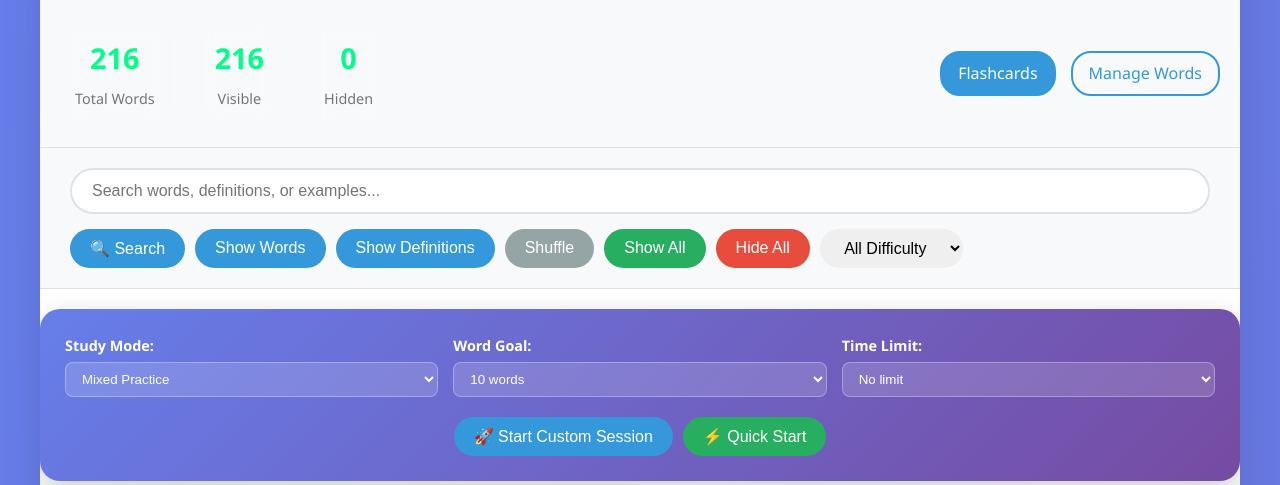
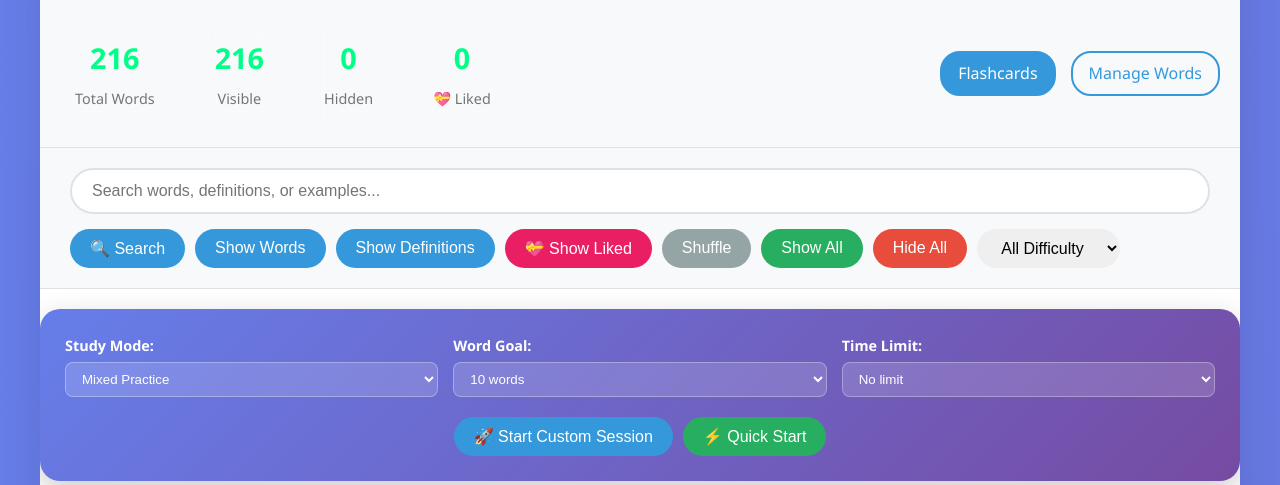
Before and after one commit to promisinganuj/kids-vocabulary-app, a Flask app: page / in a window 1280 px wide. Shown: the part 182-667 px from the top of the page. Run offline with Flask 3, Linux system fonts and the light colour scheme; data comes from the database, SQL or seed files in the repository; both versions use the stored data as it was after the commit.

Commit message:
Adding Like stats and filter

```diff
--- a/app/templates/flashcards.html
+++ b/app/templates/flashcards.html
@@ -280,6 +280,22 @@
 
         .btn-warning:hover {
             background-color: #e67e22;
+        }
+
+        .btn-heart {
+            background-color: #e91e63;
+            color: white;
+            border: none;
+        }
+
+        .btn-heart:hover {
+            background-color: #c2185b;
+            transform: scale(1.05);
+        }
+
+        .btn-heart.active {
+            background-color: #ad1457;
+            box-shadow: 0 0 10px rgba(233, 30, 99, 0.5);
         }
 
         .btn-sm {
@@ -1054,6 +1070,10 @@
                     <span class="stat-number" id="hiddenWords">0</span>
                     <span class="stat-label">Hidden</span>
                 </div>
+                <div class="stat-item">
+                    <span class="stat-number" id="likedWords">0</span>
+                    <span class="stat-label">💝 Liked</span>
+                </div>
             </div>
 
             <div class="nav-links">
@@ -1072,6 +1092,7 @@
                     <button class="btn btn-primary" onclick="searchWords()">🔍 Search</button>
                     <button class="btn btn-primary" onclick="showAllWords()">Show Words</button>
                     <button class="btn btn-primary" onclick="showAllDefinitions()">Show Definitions</button>
+                    <button class="btn btn-heart" onclick="showLikedWords()" id="likedWordsBtn">💝 Show Liked</button>
                     <button class="btn btn-secondary" onclick="shuffleCards()">Shuffle</button>
                     <button class="btn btn-success" onclick="showAllCards()">Show All</button>
                     <button class="btn btn-danger" onclick="hideAllCards()">Hide All</button>
@@ -1259,6 +1280,7 @@
 
     <script>
         let allWords = {{ words | tojson }};
+        let originalWords = {{ words | tojson }}; // Store original words for filtering
         let hiddenCards = new Set();
 
         // Function to load words (with optional search query)
@@ -1275,10 +1297,20 @@
             .then(data => {
                 if (data.words) {
                     allWords = data.words;
+                    originalWords = data.words; // Update original words too
                     currentWordIndex = 0;
                     shuffleArray(allWords);
                     updateWordDisplay();
                     updateStats();
+
+                    // Reset the liked words button if it was active
+                    const likedBtn = document.getElementById('likedWordsBtn');
+                    if (likedBtn) {
+                        likedBtn.classList.remove('active');
+                        likedBtn.textContent = '💝 Show Liked';
+                        likedBtn.title = 'Show only liked words';
+                    }
+
                     console.log(`Loaded ${allWords.length} words` + (searchQuery ? ` for search: "${searchQuery}"` : ''));
                 }
             })
@@ -1401,6 +1433,70 @@
                 hiddenCards.add(wordId);
             });
             updateStats();
+        }
+
+        function showLikedWords() {
+            const likedBtn = document.getElementById('likedWordsBtn');
+            const isActive = likedBtn.classList.contains('active');
+
+            if (isActive) {
+                // Currently showing liked words, show all words instead
+                likedBtn.classList.remove('active');
+                likedBtn.textContent = '💝 Show Liked';
+                likedBtn.title = 'Show only liked words';
+
+                // Show all cards that aren't manually hidden
+                document.querySelectorAll('.word-card').forEach(card => {
+                    const wordId = parseInt(card.dataset.wordId);
+                    // Only show cards that aren't in the hiddenCards set
+                    if (!hiddenCards.has(String(wordId))) {
+                        card.style.display = '';
+                    }
+                });
+
+                // Reset any search
+                document.getElementById('searchInput').value = '';
+                const searchResults = document.getElementById('searchResults');
+                searchResults.classList.remove('show');
+
+                updateStats();
+            } else {
+                // Show only liked words
+                likedBtn.classList.add('active');
+                likedBtn.textContent = '❤️ Showing Liked';
+                likedBtn.title = 'Show all words';
+
+                // Check if there are any liked words
+                if (userLikedWords.size === 0) {
+                    showQuickFeedback('You haven\'t liked any words yet! Click the ♡ button on words you like.', 'warning');
+                    likedBtn.classList.remove('active');
+                    likedBtn.textContent = '💝 Show Liked';
+                    likedBtn.title = 'Show only liked words';
+                    return;
+                }
+
+                // Hide all cards first, then show only liked ones
+                let likedCount = 0;
+                document.querySelectorAll('.word-card').forEach(card => {
+                    const wordId = parseInt(card.dataset.wordId);
+
+                    if (userLikedWords.has(wordId)) {
+                        // Show liked word (unless it's manually hidden)
+                        if (!hiddenCards.has(String(wordId))) {
+                            card.style.display = '';
+                            likedCount++;
+                        } else {
+                            card.style.display = 'none';
+                        }
+                    } else {
+                        // Hide non-liked words
+                        card.style.display = 'none';
+                    }
+                });
+
+                updateStats();
+                showQuickFeedback(`Showing ${likedCount} liked words!`, 'success');
+            }
         }
 
         function searchWords() {
@@ -1578,6 +1674,7 @@
                         buttonElement.title = 'Unlike word';
                         showAchievement('Word Liked', 'Added to favorites! ❤️');
                     }
+                    updateStats(); // Update the stats to reflect liked words count
                 } else {
                     alert('Error: ' + data.error);
                 }
@@ -1603,6 +1700,8 @@
                         button.title = 'Unlike word';
                     }
                 });
+
+                updateStats(); // Update stats to show liked words count
             })
             .catch(error => {
                 console.error('Error loading liked words:', error);
@@ -1610,13 +1709,34 @@
         }
 
         function updateStats() {
-            const totalCards = document.querySelectorAll('.word-card').length;
-            const hiddenCount = hiddenCards.size;
-            const visibleCount = totalCards - hiddenCount;
+            const allCards = document.querySelectorAll('.word-card');
+            const totalCards = allCards.length;
+
+            // Count cards that are actually visible (not hidden by display:none or .hidden class)
+            let visibleCount = 0;
+            let hiddenByUserCount = 0; // Hidden by user (hide button)
+
+            allCards.forEach(card => {
+                const wordId = card.dataset.wordId;
+                const isHiddenByUser = hiddenCards.has(wordId);
+                const isDisplayHidden = card.style.display === 'none';
+                const hasHiddenClass = card.classList.contains('hidden');
+
+                if (isHiddenByUser || hasHiddenClass) {
+                    hiddenByUserCount++;
+                }
+
+                if (!isDisplayHidden && !isHiddenByUser && !hasHiddenClass) {
+                    visibleCount++;
+                }
+            });
+
+            const likedCount = userLikedWords.size;
 
             document.getElementById('totalWords').textContent = totalCards;
             document.getElementById('visibleWords').textContent = visibleCount;
-            document.getElementById('hiddenWords').textContent = hiddenCount;
+            document.getElementById('hiddenWords').textContent = hiddenByUserCount;
+            document.getElementById('likedWords').textContent = likedCount;
         }
 
         function quickStartSession() {
```
Also changed, not shown: app/data/vocabulary_multiuser.db.
